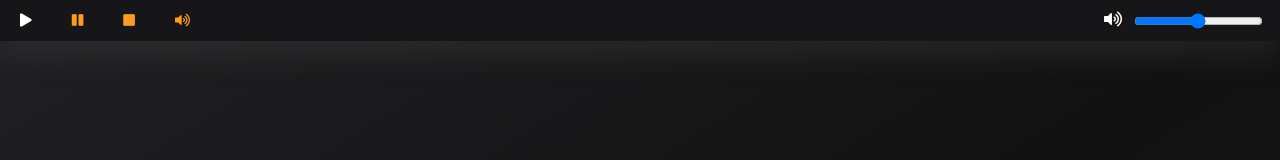
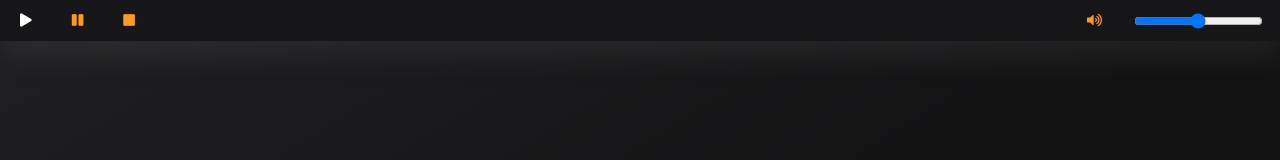
Before and after one commit to haikelfazzani/axios-retry-recursive, a React app: page / in a window 1280 px wide. Shown: the top 160 px of the page. Built offline with nearby package versions, Linux system fonts and the light colour scheme.

Commit message:
update ui

```diff
--- a/src/containers/PlayerControls.js
+++ b/src/containers/PlayerControls.js
@@ -3,8 +3,9 @@ import GlobalContext from '../providers/GlobalContext';
 
 export default function Controls ({ player }) {
 
-  const { globalState, setGlobalState } = useContext(GlobalContext);
+  const { globalState } = useContext(GlobalContext);
   const [isMuted, setIsMuted] = useState(false);
+  const [volume, setVolume] = useState(50);
 
   const playVideo = () => { player.playVideo() }
   const pauseVideo = () => { player.pauseVideo() }
@@ -16,8 +17,8 @@ export default function Controls ({ player }) {
   }
 
   const onVolume = (e) => {
-    setGlobalState({ ...globalState, controls: { ...controls, volume: e.target.value } });
     player.setVolume(e.target.value);
+    setVolume(e.target.value);
   }
 
   return <div className="controls">
@@ -26,15 +27,15 @@ export default function Controls ({ player }) {
       <button onClick={playVideo}><i className="fas fa-play"></i></button>
       <button onClick={pauseVideo}><i className="fas fa-pause"></i></button>
       <button onClick={stopVideo}><i className="fas fa-stop"></i></button>
-      <button onClick={muteVideo}>
-        <i className={isMuted ? "fas fa-volume-mute" : "fas fa-volume-up"}></i>
-      </button>
     </div>
 
     <p className="m-0 truncate w-30">{globalState.controls.currVidTitle}</p>
     <div className="d-flex">
-      <div><i className="fas fa-volume-up mr-10"></i></div>
-      <input type="range" min="1" max="100" className="w-100" onChange={onVolume} value={globalState.controls.volume} />
+      <button onClick={muteVideo} className="mr-10">
+        <i className={isMuted ? "fas fa-volume-mute" : "fas fa-volume-up"}></i>
+      </button>
+      <input type="range" min="1" max="100" className="w-100"
+        onChange={onVolume} value={volume} />
     </div>
 
   </div>;
```
